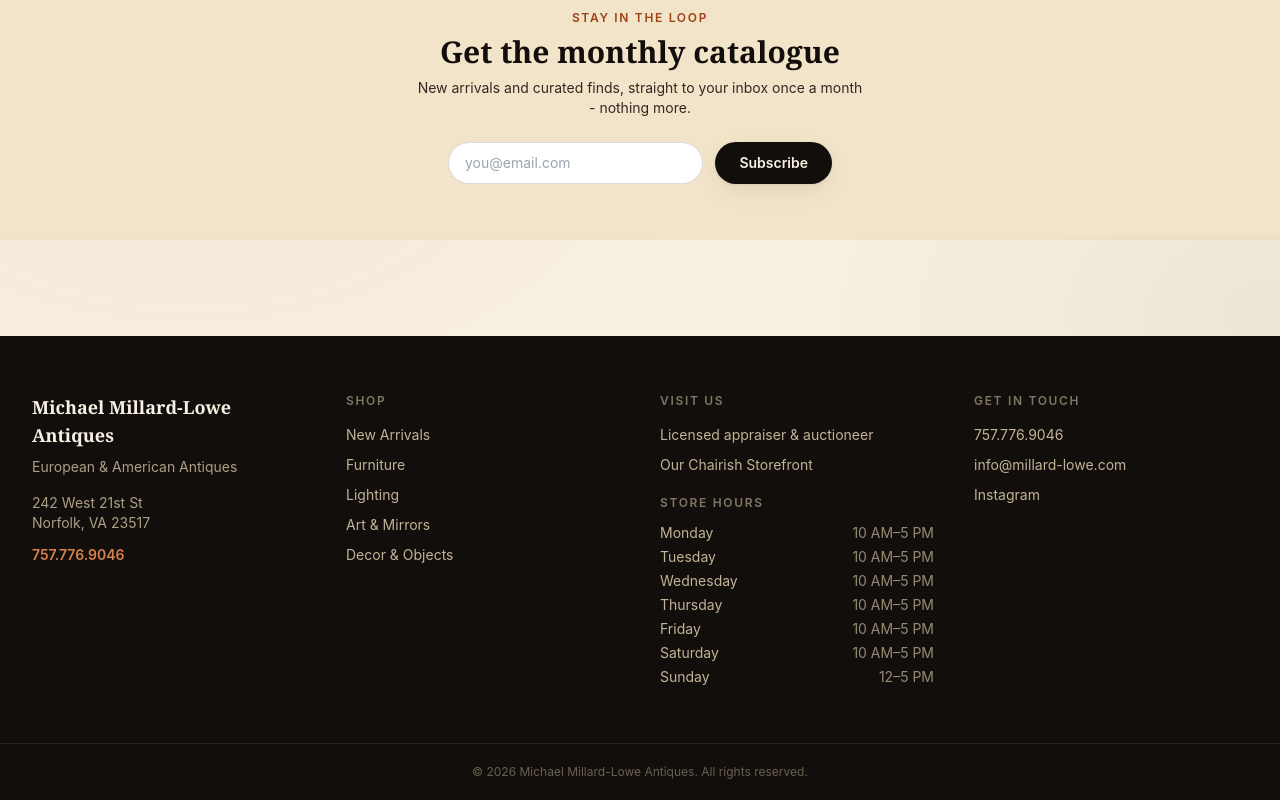
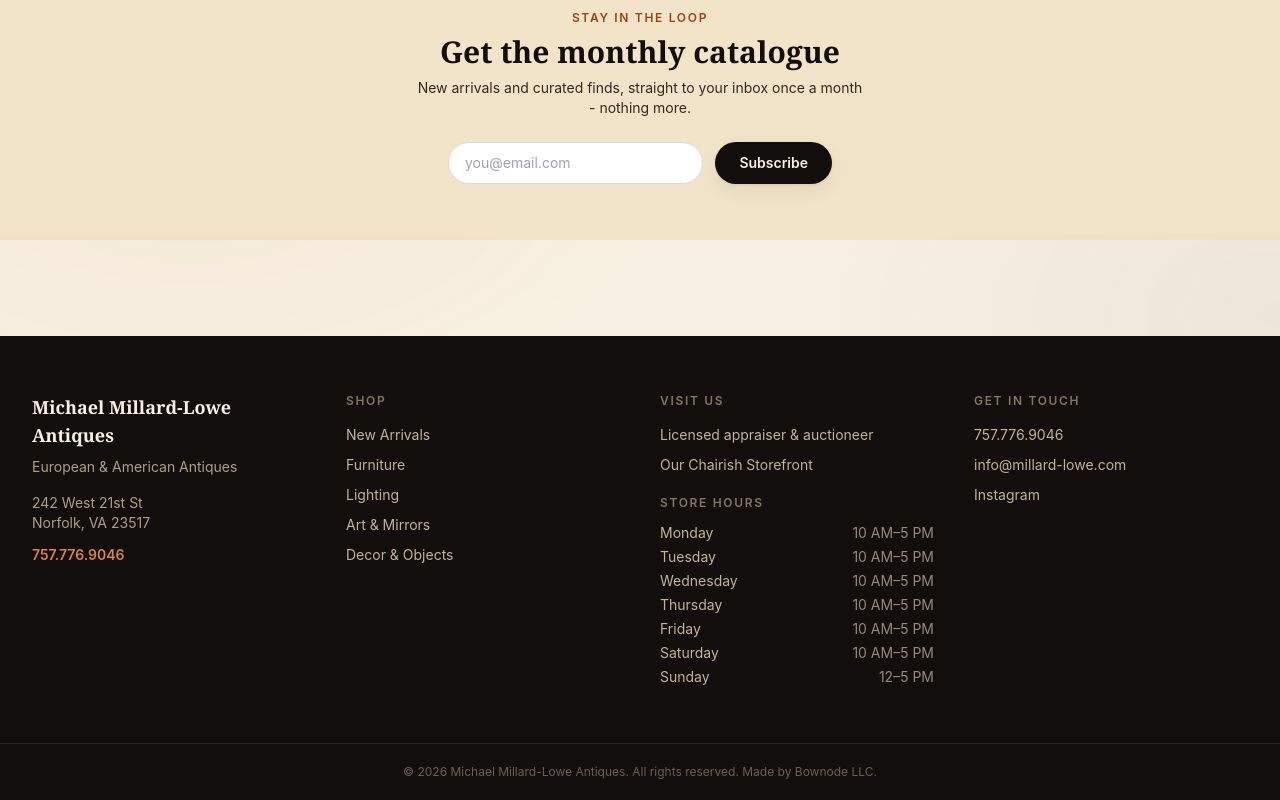
Before and after one commit to 7jrvvvrzkg-hub/michael-millard-lowe, a Next.js app: page / in a window 1280 px wide. Shown: the part 3766-4566 px from the top of the page. Built offline with nearby package versions, Linux system fonts and the light colour scheme; no server answers.

Commit message:
Add files via upload

```diff
--- a/components/Footer.js
+++ b/components/Footer.js
@@ -106,7 +106,16 @@
       </div>
 
       <div className="border-t border-parchment-100/10 py-5 text-center text-xs text-parchment-100/40">
-        &copy; {new Date().getFullYear()} {BUSINESS.name}. All rights reserved.
+        &copy; {new Date().getFullYear()} {BUSINESS.name}. All rights reserved. Made by{" "}
+        <a
+          href="https://bownode.com"
+          target="_blank"
+          rel="noopener noreferrer"
+          className="hover:text-clay-400"
+        >
+          Bownode LLC
+        </a>
+        .
       </div>
     </footer>
   );
```
